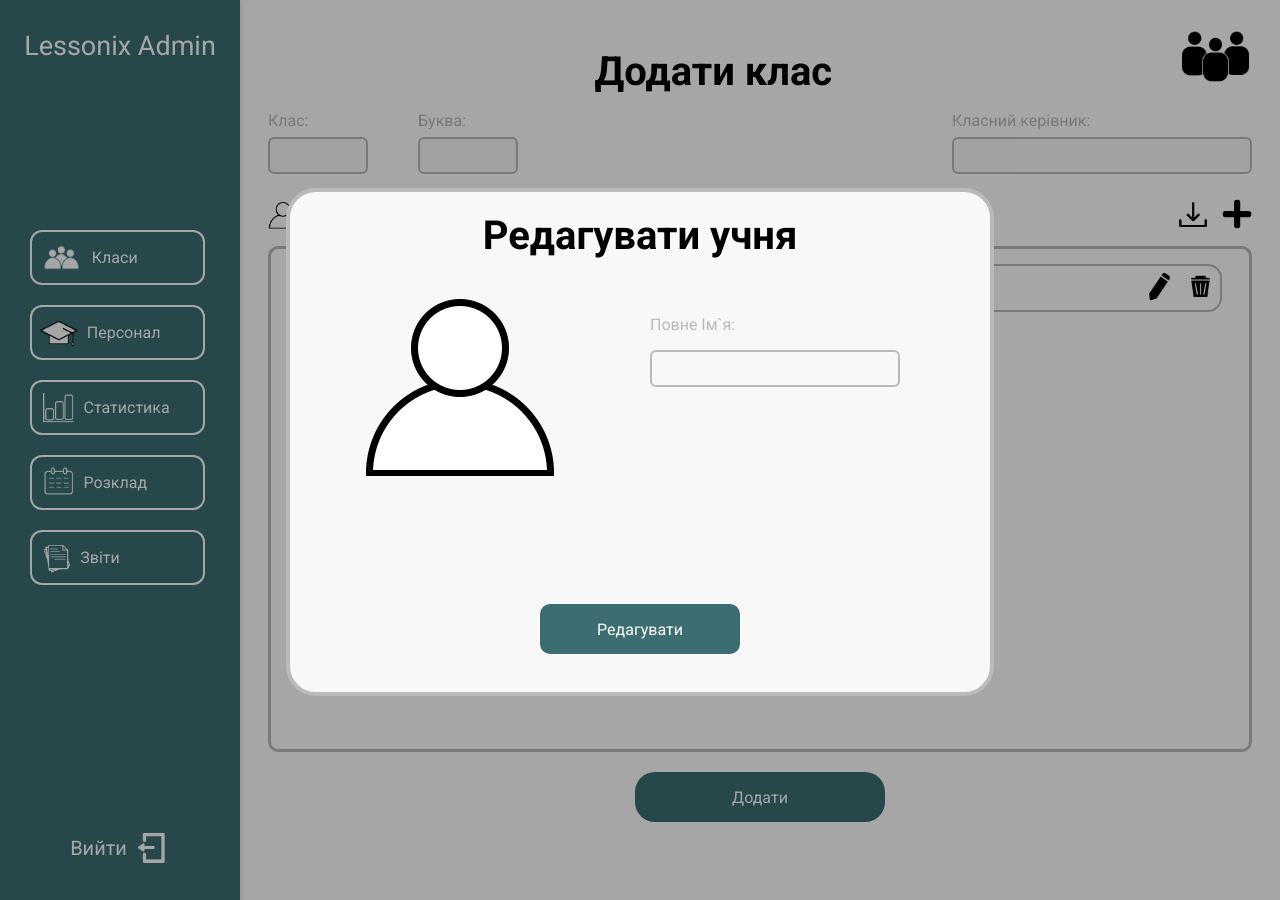
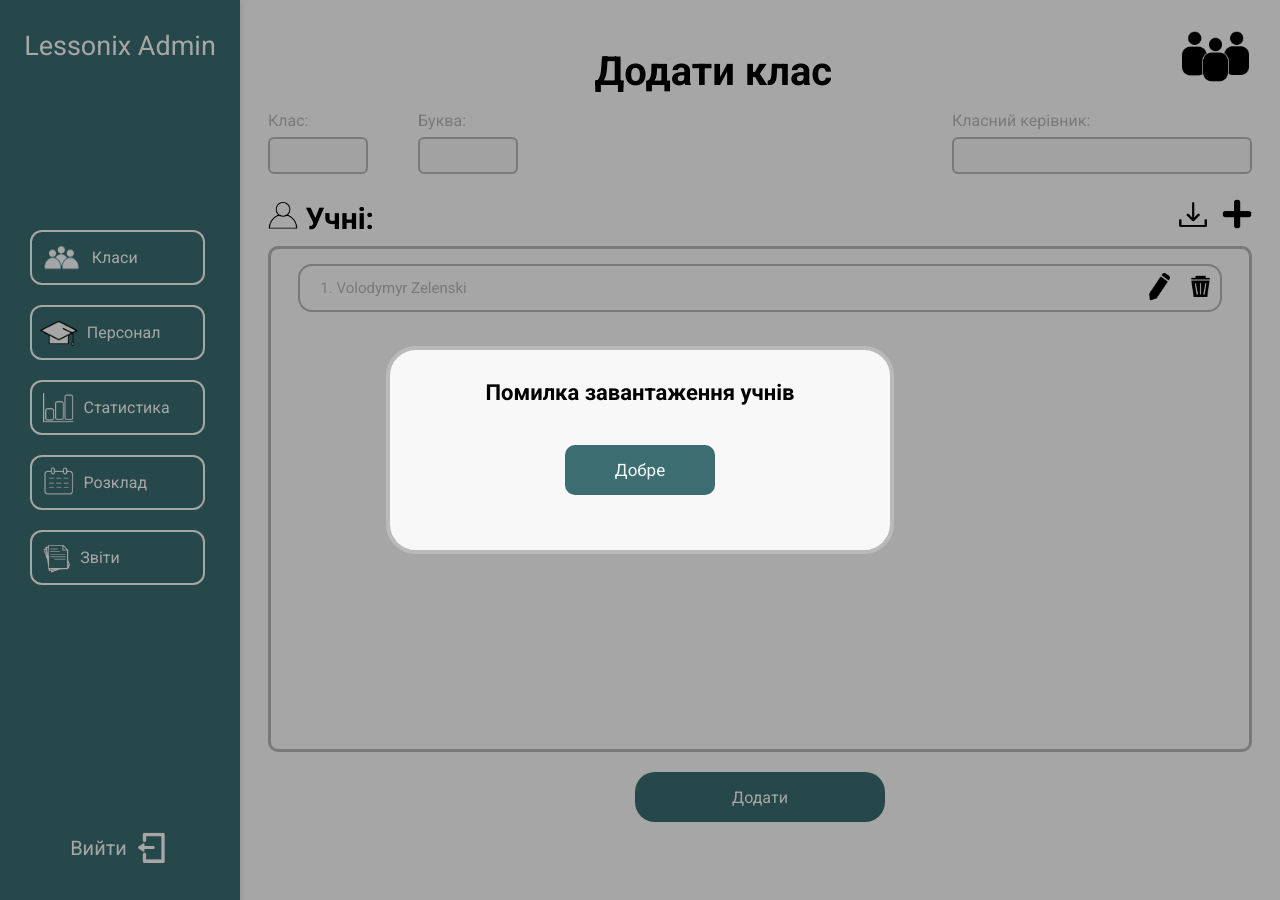
Before and after one commit to andrew-potapenko17/web-lessonixadmin, a Django app: template lessonixadmin/adminpanel/templates/adminpanel/addclass.html in a window 1280 px wide. Run offline with Django 4.2, Linux system fonts and the light colour scheme; the template is opened without the code that fills it, so the values that code supplies are empty.

Commit message:
addclass adjustments

```diff
--- a/lessonixadmin/adminpanel/templates/adminpanel/addclass.html
+++ b/lessonixadmin/adminpanel/templates/adminpanel/addclass.html
@@ -124,39 +124,65 @@
 
 <div class="deletestudent-form">
     <div class="deletestudent-body">
-            <span>Ви впевнен що хочете видалити учня?</span>
+        <div class="title-info">
+            <span>Ви впевнені що хочете видалити учня?</span>
+        </div>
+        <div class="buttons-container">
+            <a href="/">
                 <div class="cancel-button">
                     <span>Скасувати</span>
                 </div>
-            <div class="submit-delete-button">
+            </a>
+            <a href="/">
+                <div class="delete-button">
                     <span>Так</span>
+                </div>
+            </a>
         </div>
     </div>
 </div>
 
 <div class="choosexlxs-form">
         <div class="choosexlxs-body">
+            <div class="title-info">
                 <span>Оберіть файл .xlxs з учнями</span>
-            <div class="choose-file">
+            </div>
+            <div class="buttons-container">
+                <a href="/">
+                    <div class="upload-button">
                         <span>Обрати</span>
+                    </div>
+                </a>
             </div>
         </div>
 </div>
 
 <div class="xlxssucces-form">
         <div class="xlxssucces-body">
+            <div class="title-info">
                 <span>[COUNT] учнів було успішно завантажено</span>
+            </div>
+            <div class="buttons-container">
+                <a href="/">
                     <div class="ok-button">
                         <span>Добре</span>
+                    </div>
+                </a>
             </div>
         </div>
 </div>
 
 <div class="xlxserror-form">
-    <div class="xlxssucces-body">
+    <div class="xlxserror-body">
+        <div class="title-info">
             <span>Помилка завантаження учнів</span>
+        </div>
+        <div class="buttons-container">
+            <a href="/">
                 <div class="ok-button">
                     <span>Добре</span>
+                </div>
+            </a>
         </div>
     </div>
 </div>
--- a/lessonixadmin/static/styles/addclass.css
+++ b/lessonixadmin/static/styles/addclass.css
@@ -162,10 +162,10 @@
 
 .addstudent-form .editstudent-form, .deletestudent-form,
 .choosexlxs-form, .xlxssucces-form, .xlxserror-form {
-    visibility: hidden;
+    display: none;
 }
 
-.editstudent-form {
+.xlxserror-form {
     height: 100%;
     width: 100%;
     background: rgba(0,0,0,0.35);
@@ -189,12 +189,78 @@
     border: 4px solid #BABABA;
 }
 
+.deletestudent-body, .choosexlxs-body, .xlxssucces-body, .xlxserror-body{
+    background-color: #f8f8f8;
+    border-radius: 30px;
+
+    height: 200px;
+    width: 500px;
+
+    border: 4px solid #BABABA;
+}
+
 .title {
     text-align: center;
     width: 100%;
     margin-top: 20px;
     font-size: 40px;
     font-weight: 700;
+}
+
+.title-info {
+    text-align: center;
+    width: 100%;
+    margin-top: 30px;
+    font-size: 22px;
+    font-weight: 700;
+}
+
+.buttons-container {
+    display: flex;
+    justify-content: center;
+    align-items: center;
+    margin-top: 40px;
+    width: 100%;
+    gap: 100px;
+}
+
+.cancel-button {
+    display: flex;
+    width: 150px;
+    height: 50px;
+    background-color: #BABABA;
+    color: #f8f8f8;
+    font-size: 17px;
+    border-radius: 10px;
+
+    align-items: center;
+    justify-content: center;
+}
+
+.delete-button {
+    display: flex;
+    width: 150px;
+    height: 50px;
+    color: #f8f8f8;
+    background-color: #FF5757;
+    font-size: 17px;
+    border-radius: 10px;
+
+    align-items: center;
+    justify-content: center;
+}
+
+.upload-button, .ok-button {
+    display: flex;
+    width: 150px;
+    height: 50px;
+    background-color: #3C6E71;
+    color: #f8f8f8;
+    font-size: 17px;
+    border-radius: 10px;
+
+    align-items: center;
+    justify-content: center;
 }
 
 .addstudent-body .student-image,
```
Lines whose indentation alone changed are shown as unchanged.
